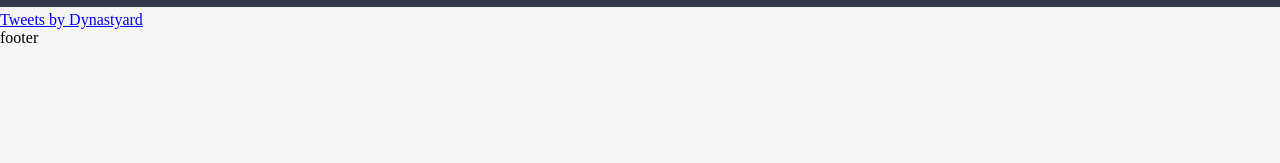
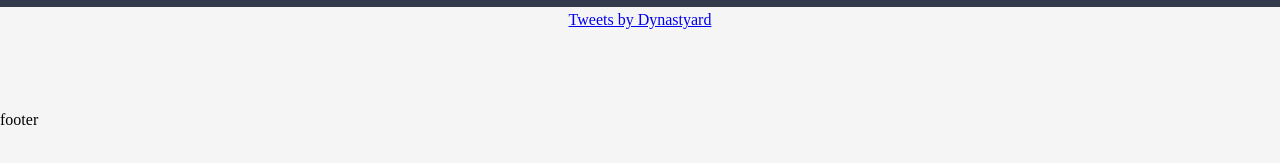
Before and after one commit to Tryden12/Dynastyard, a plain HTML site: page index.html in a window 1280 px wide. Shown: the part 57-220 px from the top of the page. Drawn offline with Linux system fonts and the light colour scheme.

Commit message:
Centered Twitter Timeline

```diff
--- a/index.html
+++ b/index.html
@@ -9,6 +9,7 @@
 </head>
 <body>
 
+  <header>
   <nav id="nav">
     <div class="logo">
       <a class="img-fluid" href="index.html"><img src="images/SnipDynastyard.PNG" alt=""></a>
@@ -20,10 +21,11 @@
       <li><a href="about.html">ABOUT</a></li>
     </ul>
   </nav>
+  </header>
 
-  <header class="twitter">
+  <section id="twitter">
       <a class="twitter-timeline" data-width="250" data-height="10" data-theme="dark" href="https://twitter.com/Dynastyard?ref_src=twsrc%5Etfw">Tweets by Dynastyard</a> <script async src="https://platform.twitter.com/widgets.js" charset="utf-8"></script>
-  </header>
+  </section>
 
 
 
--- a/style.css
+++ b/style.css
@@ -15,7 +15,7 @@ body {
   min-height: 8vh;
   background-color: #323A4B;
   font-family: 'Play', sans-serif;
-
+  border-bottom: none;
 }
 
 .nav-links {
@@ -50,20 +50,20 @@ body {
 
 
 .header {
-  overflow: auto;
+  margin: 0px;
+  padding: 0px;
+  border-bottom: none;
 }
 
 /*#73EB40 for text color green*/
 
-.twitter {
+#twitter {
+height: 100px;
 width: 100%;
-position: center;
+display: flex;
+justify-content: center;
 padding: 0px;
 margin: 0px;
+background-color: whitesmoke;
+border: none;
 }
-
-.twitter-timeline {
-width:100%;
-max-height: 250px;
-
-}
```
